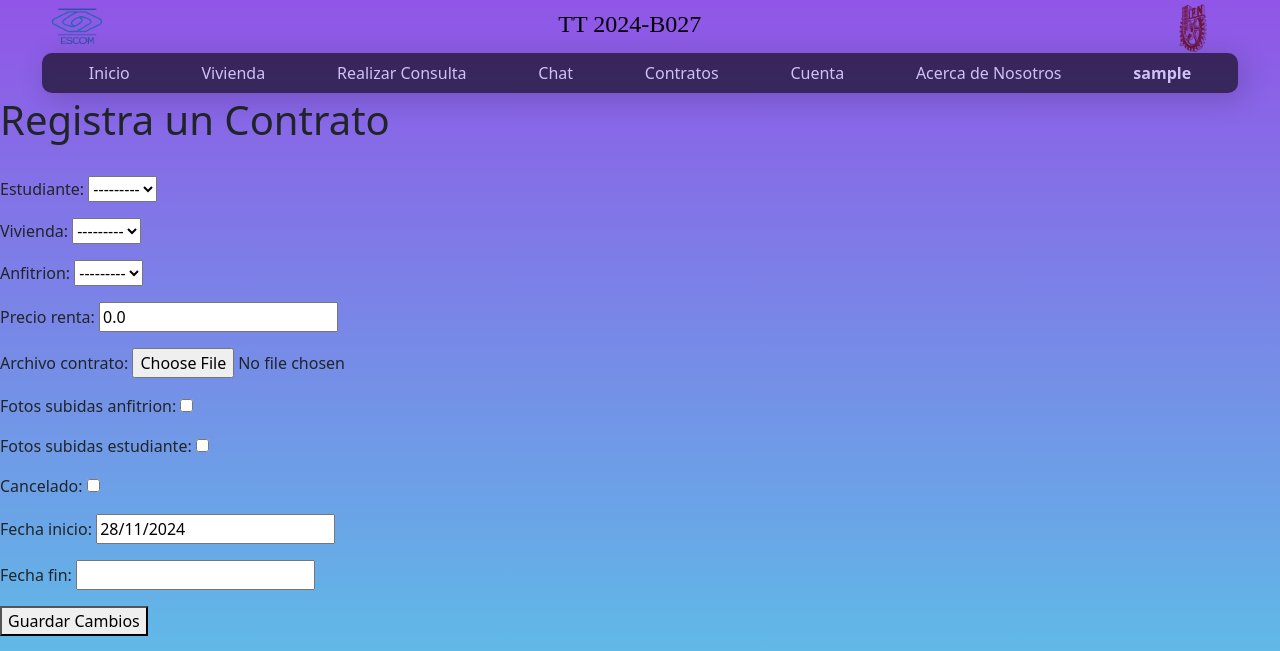
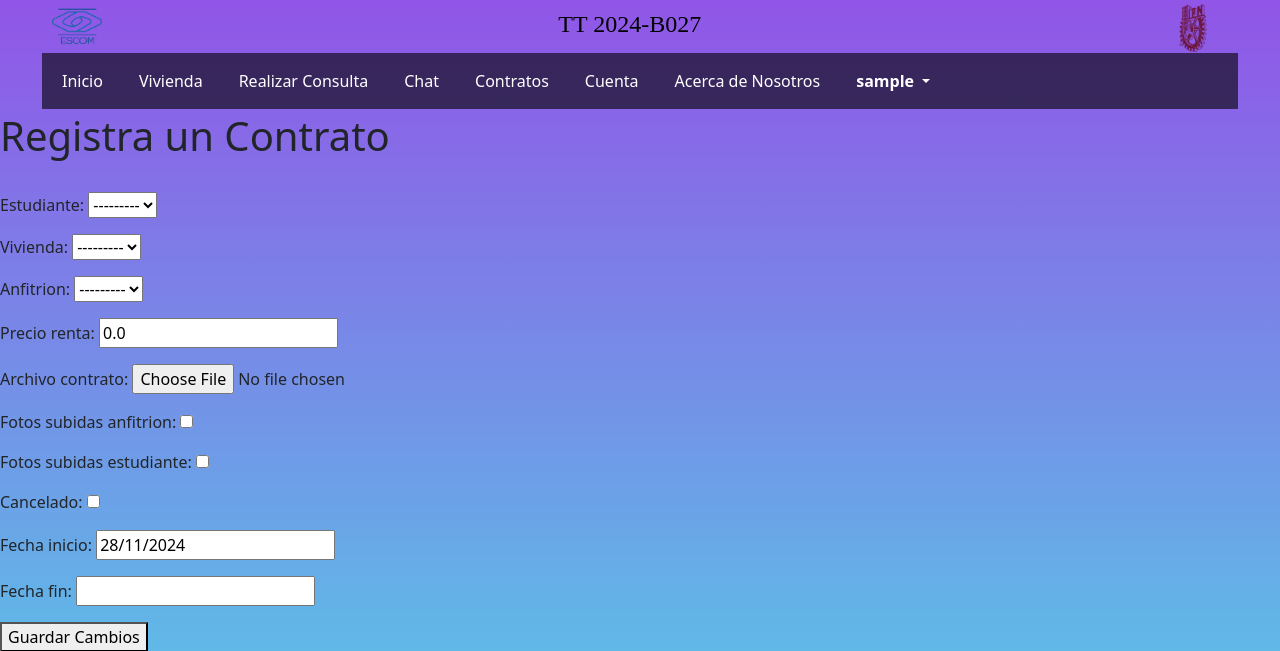
Before and after one commit to PatladyxWalker/TT2024B027, a Django app: page /contrato/crear/ in a window 1280 px wide. Shown: the top 651 px of the page. Run offline with Django 5.2, Linux system fonts and the light colour scheme; the visitor is signed in with stand-in values (Sample User, id 1); data that the repository does not hold is empty.

Commit message:
Modifiqué la Barra de Navegación de Boostrap en el Layout 3 para que se pareciera a la Barra de Navegación original de Adriana.

```diff
--- a/src/TTPrototipo/usuarios/static/css/styles.css
+++ b/src/TTPrototipo/usuarios/static/css/styles.css
@@ -123,5 +123,17 @@ del nombre de usuario. */
 /*    display: block;*/
 /*}*/
 
-/* Fin de los estilos para el menú desplegable
+/* Fin de los estilos para el menú desplegable */
+
+/* Estilos para personalizar la barra de Navegación de Boostrap que agregué.
 */
+.custom-navbar {
+    background-color: rgba(0, 0, 0, 0.6) !important;
+}
+
+.custom-navbar .nav-link {
+    color: white !important;
+}
+
+
+/* Fin de los estilos para la barra de navegación de Bootstrap que agregué */
--- a/src/TTPrototipo/usuarios/templates/layout3.html
+++ b/src/TTPrototipo/usuarios/templates/layout3.html
@@ -27,41 +27,119 @@
             <h1>TT 2024-B027 </h1>
             <img src="{% static 'images/escudoIPN.png' %}" alt="Escudo IPN" />
         </div>
-        <nav class="navegacion">
-            <ul class="paginacion">
-                <li><a href="{% url 'Inicio' %}">Inicio</a></li>
-                <li><a href="{% url 'listar_viviendas' %}">Vivienda</a></li>
-                <li><a href="{% url 'Inicio' %}">Realizar Consulta</a></li>
-                <li><a href="{% url 'Inicio' %}">Chat</a></li>
-                <li><a href="{% url 'gestionar_contrato' %}">Contratos</a></li>
-                <li><a href="{% url 'Inicio' %}">Cuenta</a></li>
-                <li><a href="{% url 'Inicio' %}">Acerca de Nosotros</a></li>
 
-                {% if user.is_authenticated %}
-                    <!-- Esto solo saldrá si el usuario está autenticado -->
-                    <!-- Nombre de Usuario del Usuario Autenticado con Dropdown
+        <!-- Navbar de Boostrap.
 
-                    Si le haces clic a tu nombre de usuario, se desplegará un menú con la opción de cerrar sesión.
-                    -->
-                    <li class="dropdown" onclick="toggleDropdown(event)">
-                        {# <a style="text-decoration: underline;" href="#" class="dropbtn">{{ user.username }}</a>#}
-                        <a href="#" class="dropbtn"><b>{{ user.username }}</b></a>
+        Al menos es Responsive, por lo que se ve mejor en móviles que el navbar que venía por defecto.
 
-                        {#  Agregué el padding para que el menú de cerrar sesión sea más alto y ancho #}
-                        <div class="dropdown-content">
+        ELIMINAR DESPUES si no es lo que se quería.
 
-                            <!-- Enlace para cerrar sesión -->
-                            <a href="{% url 'logout' %}">Cerrar Sesión</a>
-                        </div>
-                    </li>
+        Le puse el mismo color que el navbar anterior, y puse el color de las letras de cada opción en blanco.
 
+        Puse un icono de Font Awesome para el toggler de la barra de navegación (cuando se contrae la barra de
+        navegación).
 
-                {% else %}
-                    <!-- Enlace para iniciar sesión -->
-                    <li><a href="{% url 'Inicio de Sesion' %}">Iniciar Sesión</a></li>
-                {% endif %}
-            </ul>
+        Agregué más padding horizontal entre cada enlace de la barra de navegación para que se vea más espaciado.
+        -->
+        {#        <nav class="navbar navbar-expand-lg navbar-light custom-navbar">#}
+        <nav class="navbar navbar-expand-lg navbar-light" style="background-color: rgba(0, 0, 0, 0.6)">
+
+            <div class="container-fluid">
+                {#        <a class="navbar-brand" href="{% url 'Inicio' %}">TT 2024-B027</a>#}
+                <button class="navbar-toggler" type="button" data-bs-toggle="collapse" data-bs-target="#navbarNav"
+                        aria-controls="navbarNav" aria-expanded="false" aria-label="Toggle navigation"
+                >
+                    {#                    <span class="navbar-toggler-icon"></span>#}
+                    {#                    Icono de Font Awesome para el toggler de la barra de navegación.#}
+                    <i class="fas fa-bars" style="color: white;"></i>
+                </button>
+                <div class="collapse navbar-collapse" id="navbarNav">
+                    <ul class="navbar-nav me-auto mb-2 mb-lg-0">
+                        <li class="nav-item" style="padding-right: 20px;">
+                            <a class="nav-link" href="{% url 'Inicio' %}" style="color: white">Inicio</a>
+                        </li>
+                        <li class="nav-item" style="padding-right: 20px;">
+                            <a class="nav-link" href="{% url 'listar_viviendas' %}" style="color: white">Vivienda</a>
+                        </li>
+                        <li class="nav-item" style="padding-right: 20px;">
+                            <a class="nav-link" href="{% url 'Inicio' %}" style="color: white">Realizar Consulta</a>
+                        </li>
+                        <li class="nav-item" style="padding-right: 20px;">
+                            <a class="nav-link" href="{% url 'Inicio' %}" style="color: white">Chat</a>
+                        </li>
+                        <li class="nav-item" style="padding-right: 20px;">
+                            <a class="nav-link" href="{% url 'gestionar_contrato' %}" style="color: white">Contratos</a>
+                        </li>
+                        <li class="nav-item" style="padding-right: 20px;">
+                            <a class="nav-link" href="{% url 'Inicio' %}" style="color: white">Cuenta</a>
+                        </li>
+                        <li class="nav-item" style="padding-right: 20px;">
+                            <a class="nav-link" href="{% url 'Inicio' %}" style="color: white">Acerca de Nosotros</a>
+                        </li>
+                        {% if user.is_authenticated %}
+                            <li class="nav-item dropdown">
+                                <a class="nav-link dropdown-toggle" href="#" id="navbarDropdown" role="button"
+                                   data-bs-toggle="dropdown" aria-expanded="false" style="color: white"
+                                >
+                                    <b>{{ user.username }}</b>
+                                </a>
+                                <ul class="dropdown-menu" aria-labelledby="navbarDropdown">
+                                    <li>
+                                        <a class="dropdown-item" href="{% url 'logout' %}">
+                                            Cerrar Sesión
+                                        </a>
+                                    </li>
+                                </ul>
+                            </li>
+                        {% else %}
+                            <li class="nav-item" style="color: white">
+                                <a class="nav-link" href="{% url 'Inicio de Sesion' %}">Iniciar Sesión</a>
+                            </li>
+                        {% endif %}
+                    </ul>
+                </div>
+            </div>
         </nav>
+
+    <!-- Navbar que vino con el codigo fuente.
+
+     VOLVER A ACTIVAR DE SER NECESARIO.
+     -->
+{#        <nav class="navegacion">#}
+{#            <ul class="paginacion">#}
+{#                <li><a href="{% url 'Inicio' %}">Inicio</a></li>#}
+{#                <li><a href="{% url 'listar_viviendas' %}">Vivienda</a></li>#}
+{#                <li><a href="{% url 'Inicio' %}">Realizar Consulta</a></li>#}
+{#                <li><a href="{% url 'Inicio' %}">Chat</a></li>#}
+{#                <li><a href="{% url 'gestionar_contrato' %}">Contratos</a></li>#}
+{#                <li><a href="{% url 'Inicio' %}">Cuenta</a></li>#}
+{#                <li><a href="{% url 'Inicio' %}">Acerca de Nosotros</a></li>#}
+{##}
+{#                {% if user.is_authenticated %}#}
+{#                    <!-- Esto solo saldrá si el usuario está autenticado -->#}
+{#                    <!-- Nombre de Usuario del Usuario Autenticado con Dropdown#}
+{##}
+{#                    Si le haces clic a tu nombre de usuario, se desplegará un menú con la opción de cerrar sesión.#}
+{#                    -->#}
+{#                    <li class="dropdown" onclick="toggleDropdown(event)">#}
+{#                         <a style="text-decoration: underline;" href="#" class="dropbtn">{{ user.username }}</a>#}
+{#                        <a href="#" class="dropbtn"><b>{{ user.username }}</b></a>#}
+{##}
+{#                          Agregué el padding para que el menú de cerrar sesión sea más alto y ancho#}
+{#                        <div class="dropdown-content">#}
+{##}
+{#                            <!-- Enlace para cerrar sesión -->#}
+{#                            <a href="{% url 'logout' %}">Cerrar Sesión</a>#}
+{#                        </div>#}
+{#                    </li>#}
+{##}
+{##}
+{#                {% else %}#}
+{#                    <!-- Enlace para iniciar sesión -->#}
+{#                    <li><a href="{% url 'Inicio de Sesion' %}">Iniciar Sesión</a></li>#}
+{#                {% endif %}#}
+{#            </ul>#}
+{#        </nav>#}
     </header>
 
     <div id="content">
```
